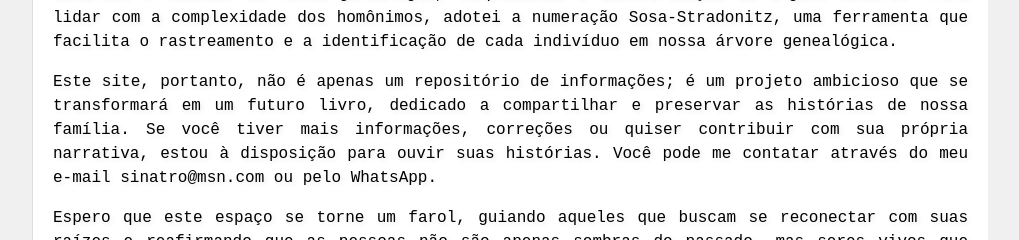
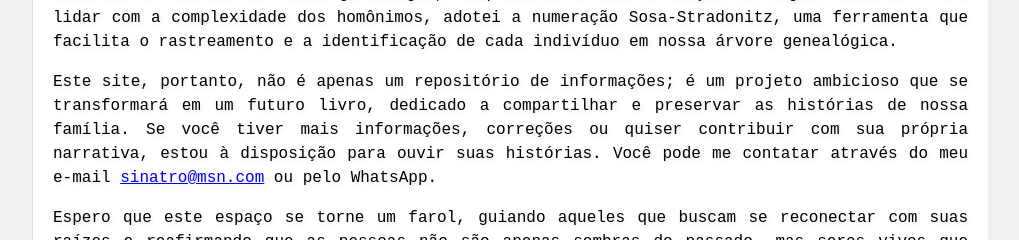
Before and after one commit to jsinatro/endogamiabarbalhense, a plain HTML site: page index.html in a window 1280 px wide. Shown: the part 1134-1374 px from the top of the page, without its empty margins (130-1149 px from the left). Drawn offline with Linux system fonts and the light colour scheme.

Commit message:
Update index.html

```diff
--- a/index.html
+++ b/index.html
@@ -31,7 +31,7 @@
                 <p>Explorando mais a fundo, percebi que alguns de nossos antepassados estavam vinculados à histórica Ordem dos Cavaleiros Templários, que foi uma das mais poderosas ordens militares e religiosas da Idade Média. Essa conexão com a ordem remete a um passado glorioso e turbulento, que ecoa em cada narrativa de nossa linhagem. Posteriormente, a Ordem dos Cavaleiros de Cristo foi criada em Portugal por volta de 1319, com a missão de continuar o legado dos Templários, e foi extinta em 1834, em meio a um contexto de reformas liberais que alteraram radicalmente o panorama social e político do país.</p>
                 <p> A história mais recente da nossa família se desenrola na região do Cariri cearense, especialmente nas cidades de Barbalha, Missão Velha, Crato, Jardim e Juazeiro do Norte. Esta terra, rica em tradições e cultura, não é apenas o cenário de nossas origens, mas também o testemunho de eventos marcantes que moldaram nossa identidade. Em 2006, descobri a intrigante história de Frei Murilo Antônio Severino de Sousa, meu tio-avô e irmão do meu avô materno, Raimundo Severino de Sousa. A partir desse momento, iniciei uma pesquisa detalhada sobre ele e seu assassinato, um crime cuja verdade permanece não desvendada até hoje. Essa busca não apenas revelou novos parentes, mas também me apresentou ao fascinante mundo da genealogia, inspirando-me a escrever um livro que celebraria nossa rica herança familiar.</p>
                 <p> À medida que aprofundei minhas pesquisas, a questão da endogamia emergiu, refletindo uma prática comum em nossa história familiar, onde casamentos entre parentes próximos foram frequentes. Essa prática, embora tenha fortalecido os laços familiares, também trouxe à tona desafios e nuances em nossa genealogia, complicando a identificação de alguns membros. Para lidar com a complexidade dos homônimos, adotei a numeração Sosa-Stradonitz, uma ferramenta que facilita o rastreamento e a identificação de cada indivíduo em nossa árvore genealógica.</p>
-                <p>Este site, portanto, não é apenas um repositório de informações; é um projeto ambicioso que se transformará em um futuro livro, dedicado a compartilhar e preservar as histórias de nossa família. Se você tiver mais informações, correções ou quiser contribuir com sua própria narrativa, estou à disposição para ouvir suas histórias. Você pode me contatar através do meu e-mail sinatro@msn.com ou pelo WhatsApp.</p>
+                <p>Este site, portanto, não é apenas um repositório de informações; é um projeto ambicioso que se transformará em um futuro livro, dedicado a compartilhar e preservar as histórias de nossa família. Se você tiver mais informações, correções ou quiser contribuir com sua própria narrativa, estou à disposição para ouvir suas histórias. Você pode me contatar através do meu e-mail <a href="mailto:sinatro@msn.com">sinatro@msn.com</a> ou pelo WhatsApp.</p>
                 <p>Espero que este espaço se torne um farol, guiando aqueles que buscam se reconectar com suas raízes e reafirmando que as pessoas não são apenas sombras do passado, mas seres vivos que continuam a moldar nosso presente. Sejam bem-vindos à nossa comunidade de descoberta genealógica!</p>
                 <p>clique <a href="livro.html">aqui</a> para começar a descobrir a história.</p>
         </section>
```
